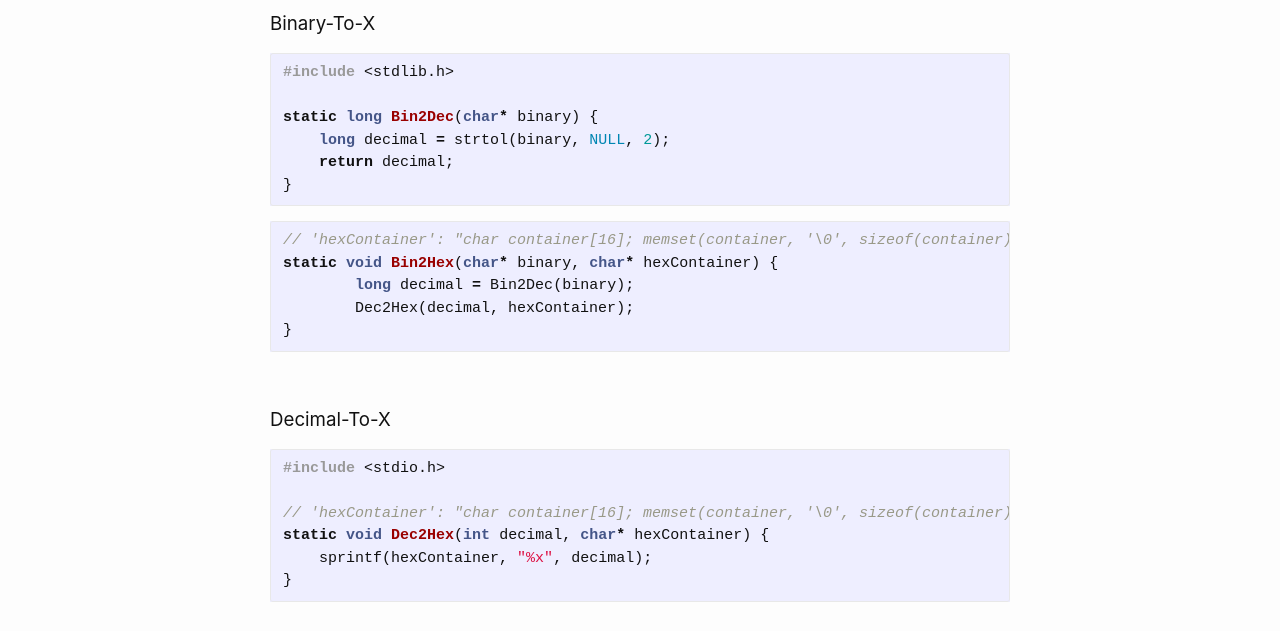
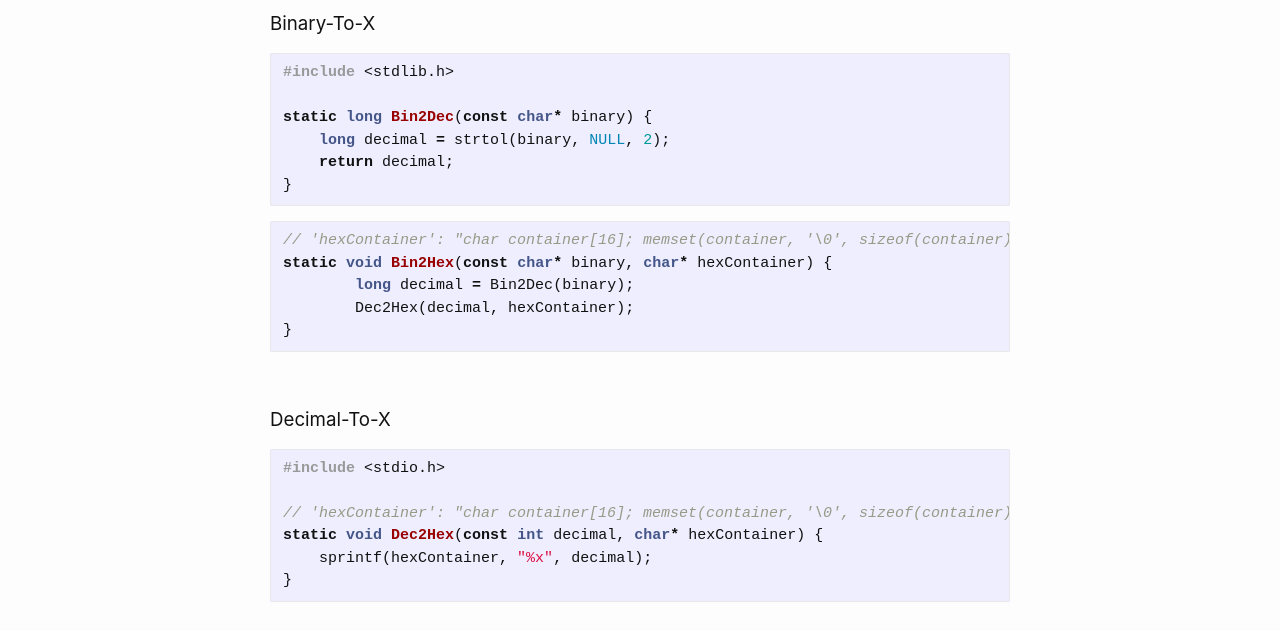
Before and after one commit to Hautaklyttn/progDocs, a Jekyll site: the page built from docs/articles/c_funcCollect.md, in a window 1280 px wide. Shown: the part 958-1589 px from the top of the page. Built offline with Jekyll 4.4.1, drawn with Linux system fonts in a browser that asks for light colours.

Commit message:
Update c_funcCollect.md

````diff
--- a/docs/articles/c_funcCollect.md
+++ b/docs/articles/c_funcCollect.md
@@ -52,7 +52,7 @@ static void Hex2Bin(const char* hex, char* binContainer) {
 ```c
 #include <stdlib.h>
 
-static long Bin2Dec(char* binary) {
+static long Bin2Dec(const char* binary) {
     long decimal = strtol(binary, NULL, 2);
     return decimal;
 }
@@ -60,7 +60,7 @@ static long Bin2Dec(char* binary) {
 
 ```c
 // 'hexContainer': "char container[16]; memset(container, '\0', sizeof(container));"
-static void Bin2Hex(char* binary, char* hexContainer) {
+static void Bin2Hex(const char* binary, char* hexContainer) {
 	long decimal = Bin2Dec(binary);
 	Dec2Hex(decimal, hexContainer);
 }
@@ -74,7 +74,7 @@ static void Bin2Hex(char* binary, char* hexContainer) {
 #include <stdio.h>
 
 // 'hexContainer': "char container[16]; memset(container, '\0', sizeof(container));"
-static void Dec2Hex(int decimal, char* hexContainer) {
+static void Dec2Hex(const int decimal, char* hexContainer) {
     sprintf(hexContainer, "%x", decimal);
 }
 ```
````
